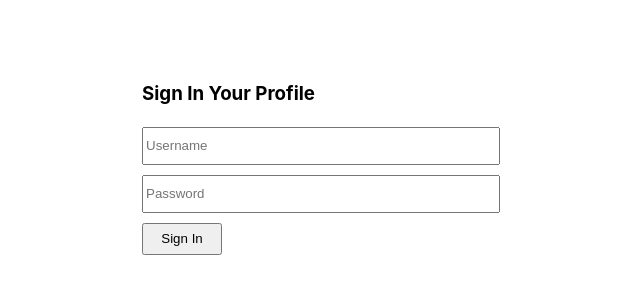
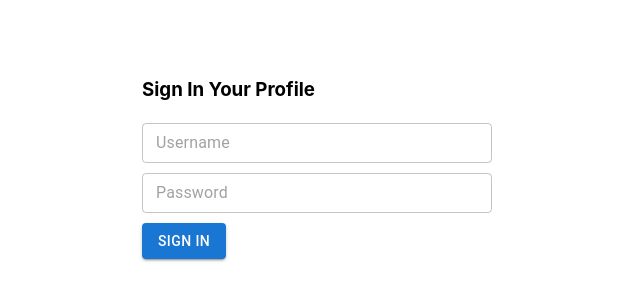
Before and after one commit to grish97/barber-app, a React (Vite) app: page /auth/signin in a window 1280 px wide. Shown: the part 242-542 px from the top of the page, without its empty margins (323-963 px from the left). Built offline with nearby package versions, Linux system fonts and the light colour scheme.

Commit message:
added mui packages

```diff
--- a/package.json
+++ b/package.json
@@ -10,6 +10,10 @@
     "preview": "vite preview"
   },
   "dependencies": {
+    "@emotion/react": "^11.14.0",
+    "@emotion/styled": "^11.14.1",
+    "@mui/icons-material": "^7.3.5",
+    "@mui/material": "^7.3.5",
     "prettier": "^3.6.2",
     "react": "^18.3.1",
     "react-dom": "^18.3.1",
--- a/src/pages/auth/SignIn.css
+++ b/src/pages/auth/SignIn.css
@@ -3,14 +3,3 @@
 .signin {
     width: 350px;
 }
-
-.signin .field input {
-    width: 100%;
-    height: 32px;
-    margin-bottom: 10px;
-}
-
-.signin button {
-    width: 80px;
-    height: 32px
-}
--- a/src/pages/auth/SignIn.jsx
+++ b/src/pages/auth/SignIn.jsx
@@ -1,6 +1,9 @@
 import { useNavigate } from 'react-router';
 import { useContext, useState } from 'react';
 import { AuthContext } from '../../context/AuthContext';
+import TextField from '@mui/material/TextField';
+import Button from '@mui/material/Button';
+import AccountBalanceIcon from '@mui/icons-material/AccountBalance';
 import './SignIn.css';
 
 
@@ -24,10 +27,15 @@ export const SignIn = () => {
 
     return (
         <div className="signin">
-            <h3>Sign In Your Profile</h3>
+            <h3>
+                Sign In Your Profile
+            </h3>
 
             <div className="field">
-                <input
+                <TextField
+                    sx={{ marginBottom: '10px' }}
+                    fullWidth={true}
+                    size='small'
                     placeholder="Username"
                     type="text"
                     value={username}
@@ -36,7 +44,9 @@ export const SignIn = () => {
             </div>
 
             <div className="field">
-                <input
+                <TextField
+                    fullWidth={true}
+                    size='small'
                     placeholder="Password"
                     type="password"
                     value={password}
@@ -44,7 +54,7 @@ export const SignIn = () => {
                 />
             </div>
 
-            <button onClick={handleSignIn}>Sign In</button>
+            <Button variant='contained' sx={{ marginTop: '10px' }} onClick={handleSignIn}>Sign In</Button>
         </div>
-    )
+    );
 };
--- a/src/pages/barbers/BarberCard.jsx
+++ b/src/pages/barbers/BarberCard.jsx
@@ -1,3 +1,5 @@
+import Button from '@mui/material/Button'
+
 
 export const BarberCard = (props) => {
     return (
@@ -10,7 +12,8 @@ export const BarberCard = (props) => {
 
             <div>Rating: {props.barber.rating}</div>
 
-            <small className="view-more" onClick={props.onSelect}>View More</small>
+            {/* <small className="view-more" onClick={props.onSelect}>View More</small> */}
+            <Button variant='primary' className="view-more" onClick={props.onSelect}>View More</Button>
         </div>
     );
 }
--- a/src/pages/home/Home.jsx
+++ b/src/pages/home/Home.jsx
@@ -1,13 +1,23 @@
-import { useContext } from "react";
+import { useContext, useEffect, useState } from "react";
 import { AuthContext } from "../../context/AuthContext";
 
 export const Home = () => {
+    const [posts, setPosts] = useState([]);
     const { firstName, lastName, accessToken } = useContext(AuthContext);
 
-    console.log({
-        firstName, lastName, accessToken
-    });
+    useEffect(() => {
+        fetch('https://jsonplaceholder.typicode.com/posts')
+            .then((response) => response.json())
+            .then(data => {
+                setPosts(data);
+            })
+    }, []);
+
     return (
-        <div>Home Page</div>
+        <div>
+            {posts.map(post => (
+                <p>{post.body}</p>
+            ))}
+        </div>
     )
 };
```
Also changed, not shown: 1 other file (tests, documents, lock files or other folders).
